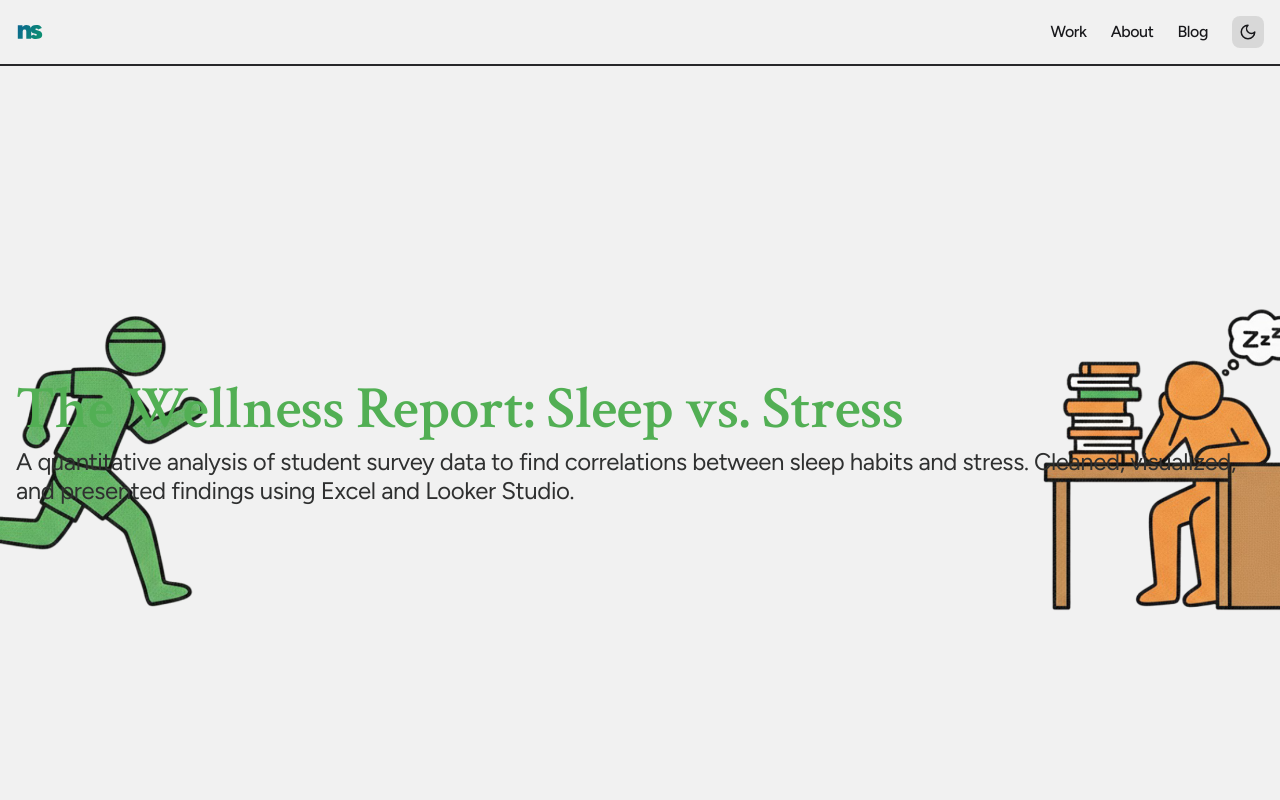
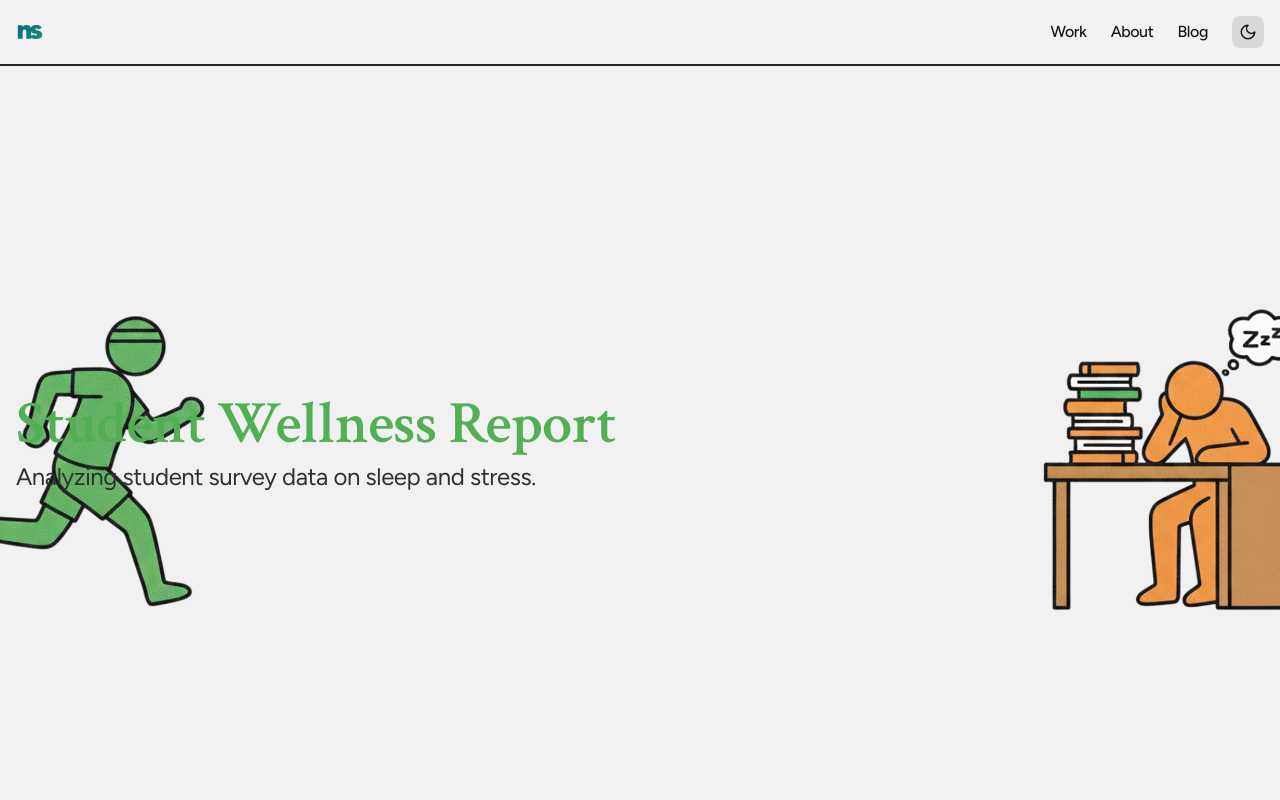
Before and after one commit to nthsm/portfolio, a Next.js app: page /student-wellness-study in a window 1280 px wide. Shown: the top 800 px of the page. Built offline with nearby package versions, Linux system fonts and the light colour scheme.

Commit message:
Update page.tsx

```diff
--- a/app/(posts)/student-wellness-study/page.tsx
+++ b/app/(posts)/student-wellness-study/page.tsx
@@ -3,9 +3,9 @@ import { ParallaxHeader } from '@/components/ui/ParallaxHeader'
 
 export const metadata: Metadata = {
   title: {
-    absolute: "The Wellness Report: Sleep vs. Stress — Nathan Smith"
+    absolute: "Student Wellness Report — Nathan Smith"
   },
-  description: "A quantitative analysis of student survey data to find correlations between sleep habits and stress. Cleaned, visualized, and presented findings using Excel and Looker Studio.",
+  description: "Analyzing student survey data on sleep and stress.",
 }
 
 export default function StudentWellnessPage() {
@@ -16,8 +16,8 @@ export default function StudentWellnessPage() {
           style={{ backgroundImage: "url('/project4-bg.png')" }}
           className="project-color-green"
         >
-            <h1>The Wellness Report: Sleep vs. Stress</h1>
-            <p className="subtitle">A quantitative analysis of student survey data to find correlations between sleep habits and stress. Cleaned, visualized, and presented findings using Excel and Looker Studio.</p>
+            <h1>Student Wellness Report</h1>
+            <p className="subtitle">Analyzing student survey data on sleep and stress.</p>
         </ParallaxHeader>
 
         <div className="imon-content-wrapper">
```
